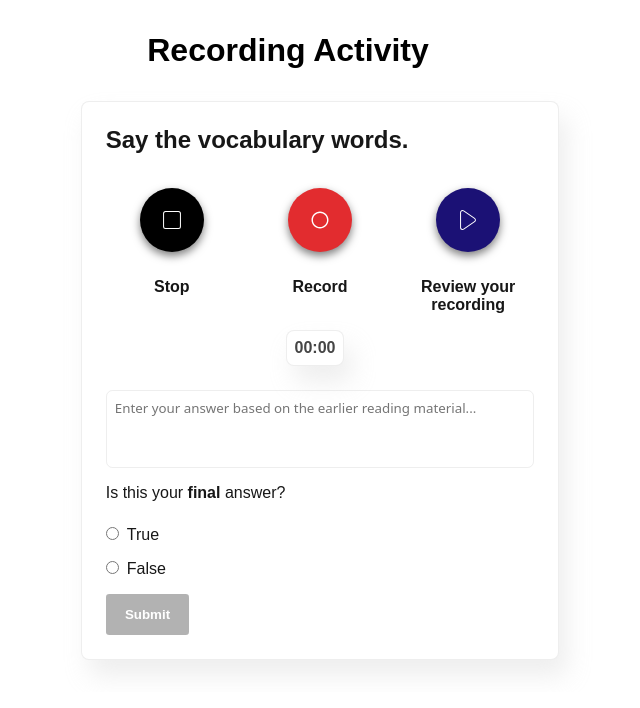
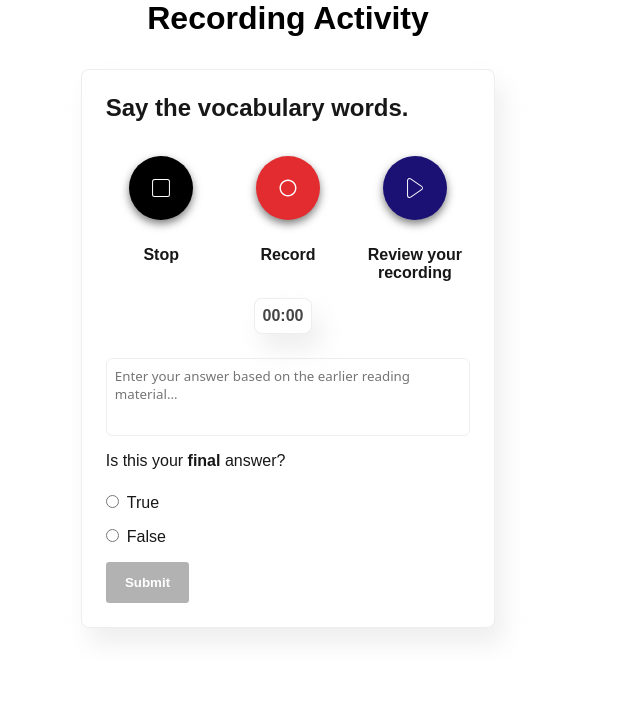
Before and after one commit to Max-Bustamante69/vista-job-interview, a Next.js app: page / in a window 1280 px wide. Shown: the top 708 px of the page, without its empty margins (352-992 px from the left). Built offline with nearby package versions, Linux system fonts and the light colour scheme.

Commit message:
main margin for the card

```diff
--- a/src/app/globals.css
+++ b/src/app/globals.css
@@ -22,12 +22,11 @@ body {
   display: flex;
   flex-direction: column;
   align-items: center;
-  margin: 2rem;
+  margin: auto;
 }
 
-main {
-  display: flex;
-  flex-direction: column;
+main{
+  margin: 2rem;
 }
 
 * {
@@ -98,7 +97,7 @@ h2{
   flex-direction: column;
   align-items: start;
   gap: 1.5rem;
-  margin: 2rem;
+
 }
 
 .container{
```
